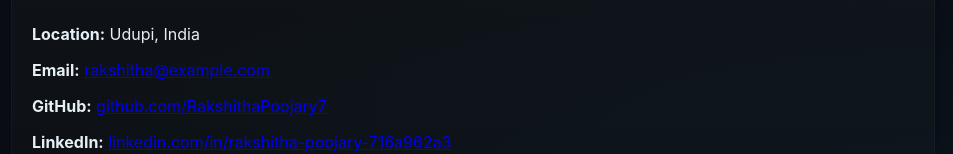
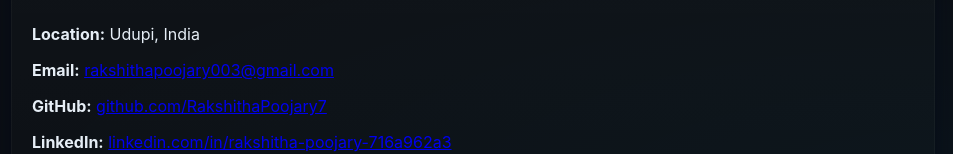
Before and after one commit to RakshithaPoojary7/rakshitha-portfolioo, a plain HTML site: page index.html in a window 1280 px wide. Shown: the part 1301-1455 px from the top of the page, without its empty margins (167-1120 px from the left). Drawn offline with Linux system fonts and the light colour scheme.

Commit message:
index1.html

```diff
--- a/index.html
+++ b/index.html
@@ -51,7 +51,7 @@
     <section id="contact" class="card">
       <h2>Contact</h2>
       <p><strong>Location:</strong> Udupi, India</p>
-      <p><strong>Email:</strong> <a href="mailto:rakshitha@example.com">rakshitha@example.com</a></p>
+      <p><strong>Email:</strong> <a href="mailto:rakshithapoojary003@gmail.com">rakshithapoojary003@gmail.com</a></p>
       <p><strong>GitHub:</strong> <a href="https://github.com/RakshithaPoojary7" target="_blank">github.com/RakshithaPoojary7</a></p>
 <p><strong>LinkedIn:</strong> <a href="https://www.linkedin.com/in/rakshitha-poojary-716a962a3" target="_blank">linkedin.com/in/rakshitha-poojary-716a962a3</a></p>
     </section>
```
